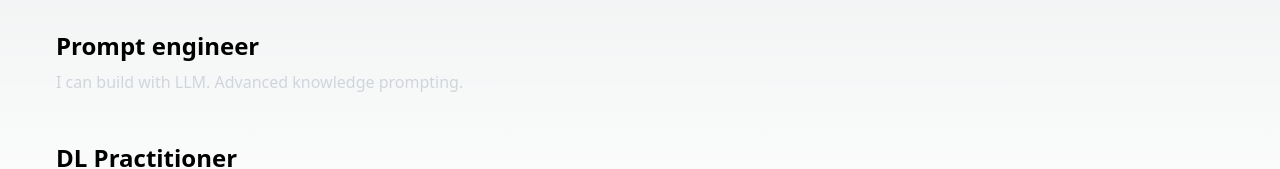
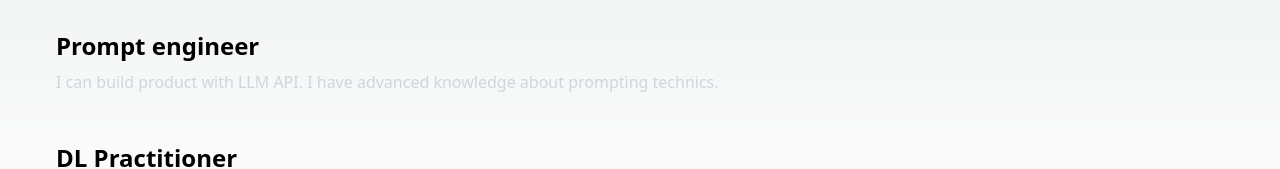
Before and after one commit to Jim707t/jimpage, a Next.js app: page / in a window 1280 px wide. Shown: the part 660-829 px from the top of the page. Built offline with nearby package versions, Linux system fonts and the light colour scheme.

Commit message:
advanced knowledge about prompting

```diff
--- a/src/pages/index.tsx
+++ b/src/pages/index.tsx
@@ -23,7 +23,7 @@ export default function Home() {
     {
       id: 2,
       name: "Prompt engineer",
-      title: "I can build with LLM. Advanced knowledge prompting."
+      title: "I can build product with LLM API. I have advanced knowledge about prompting technics."
     }
   ];
 
```
